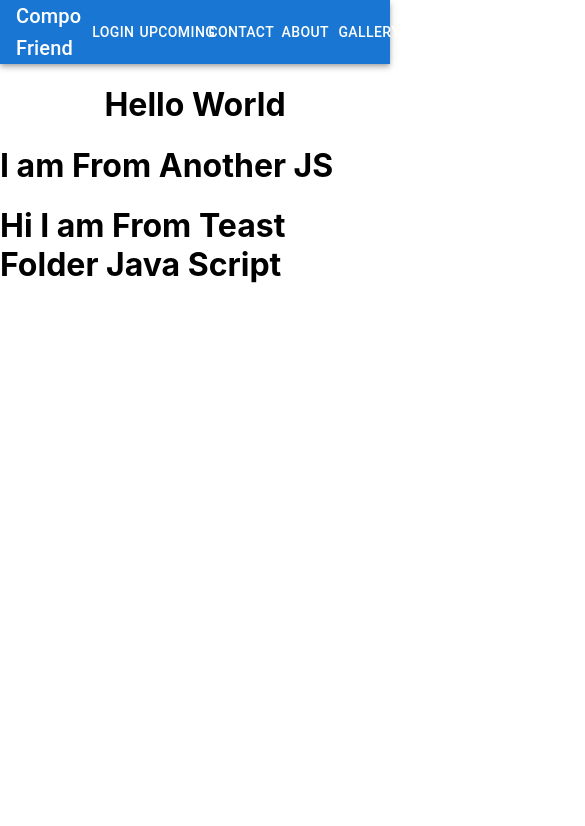
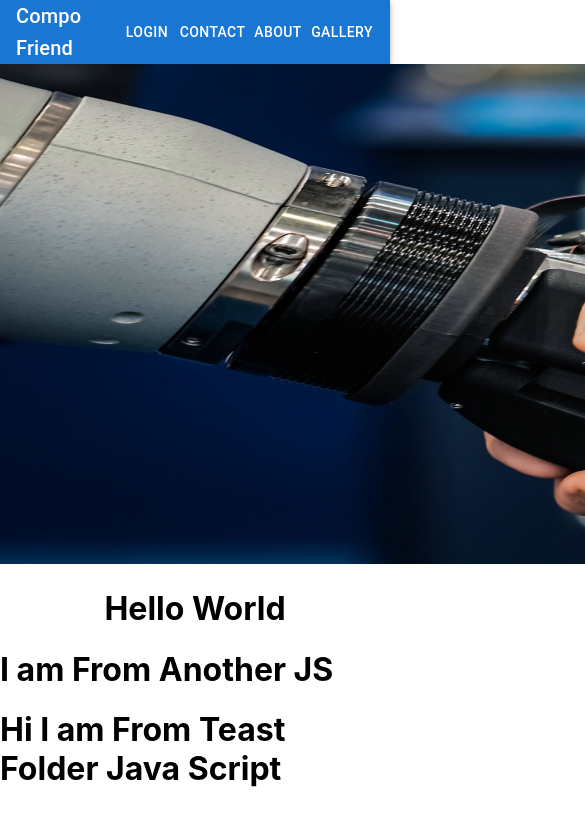
Before and after one commit to thewisdomgupta/myApp, a React (Create React App) app: page / in a window 390 px wide. Shown: the top 826 px of the page, 585 px wide, since content can reach past the window. Built offline with nearby package versions, Linux system fonts and the light colour scheme.

Commit message:
Responsive With Grid

```diff
--- a/package.json
+++ b/package.json
@@ -13,6 +13,7 @@
     "@testing-library/user-event": "^13.5.0",
     "react": "^17.0.2",
     "react-dom": "^17.0.2",
+    "react-remove-scroll-bar": "^2.2.0",
     "react-scripts": "5.0.0",
     "web-vitals": "^2.1.4"
   },
--- a/src/App.css
+++ b/src/App.css
@@ -36,3 +36,8 @@
     transform: rotate(360deg);
   }
 }
+.body {
+  overflow-y: hidden; /* Hide vertical scrollbar */
+  overflow-x: hidden; /* Hide horizontal scrollbar */
+  /* display: none; */
+}
--- a/src/App.js
+++ b/src/App.js
@@ -2,11 +2,13 @@ import './App.css';
 import Ano from './components/Ano Folder/Ano';
 import Test from './components/Test Folder/Test';
 import AppBar from './components/AppBar/AppBar';
+import Background from './components/Background/Background';
 
 function App() {
   return (
     <div >
       <AppBar />
+      <Background />
       <h1 class="myApp" align="center">
         Hello World
       </h1>
--- a/src/components/AppBar/AppBar.js
+++ b/src/components/AppBar/AppBar.js
@@ -11,23 +11,10 @@ const AppBars = () => {
           <Typography variant="h6" component="div" sx={{ flexGrow: 1 }}>
             Compo Friend
           </Typography>
-
-
           <Button color="inherit">Login</Button>
-
-
-          <Button color="inherit">Upcoming</Button>
-
-
           <Button color="inherit">Contact</Button>
-
-
           <Button color="inherit">About</Button>
-
-
           <Button color="inherit">Gallery</Button>
-
-
         </Toolbar>
       </AppBar>
     </Box>
--- /dev/null
+++ b/src/components/Background/Background.js
@@ -0,0 +1,20 @@
+import React from "react";
+import Img1 from '../../Image/ManRobot.jpg'
+// import {RemoveScrollBar} from 'react-remove-scroll-bar'
+
+const Background = () => {
+  return (
+    <div id="container1">
+
+      <img src={ Img1 } alt="Wallpaper"
+      height={500}
+      width={1700}
+      className="body"
+      >
+
+      </img>
+    </div>
+  );
+};
+
+export default Background;
```
Also changed, not shown: src/Image/ManRobot.jpg (added), 1 other file (tests, documents, lock files or other folders).
